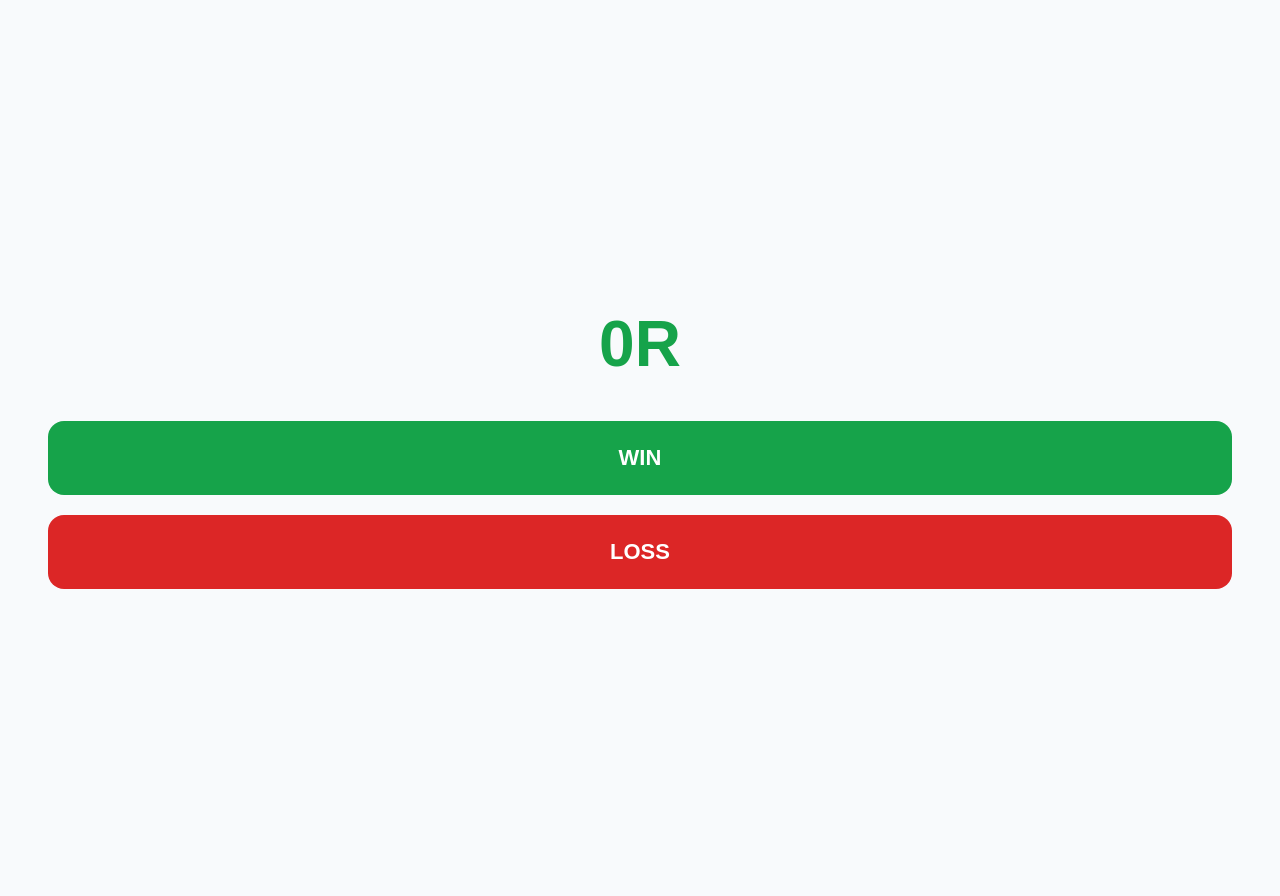
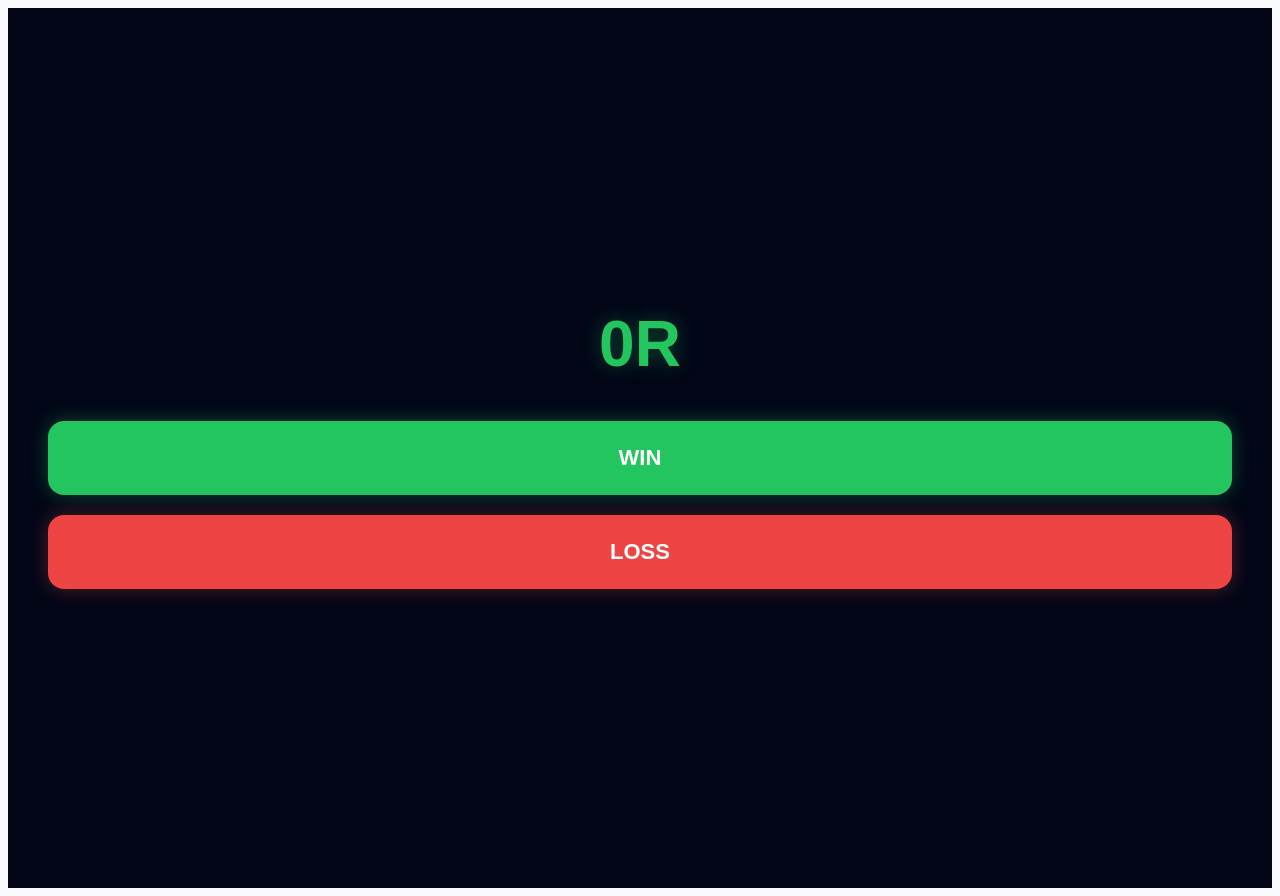
Before and after one commit to cismas300-trader/R-tracker-simple, a Next.js app: page / in a window 1280 px wide. Built offline with nearby package versions, Linux system fonts and the light colour scheme.

Commit message:
Update page.js

```diff
--- a/app/page.js
+++ b/app/page.js
@@ -20,10 +20,11 @@ export default function Page() {
         textAlign: "center",
         padding: 40,
         minHeight: "100vh",
-        background: "#f8fafc",
+        background: "#020617",
         display: "flex",
         flexDirection: "column",
         justifyContent: "center",
+        color: "white",
       }}
     >
       <div
@@ -31,14 +32,17 @@ export default function Page() {
           fontSize: 64,
           fontWeight: 700,
           marginBottom: 40,
-          color: r >= 0 ? "#16a34a" : "#dc2626",
+          color: r >= 0 ? "#22c55e" : "#ef4444",
+          textShadow:
+            r >= 0
+              ? "0 0 20px rgba(34,197,94,0.35)"
+              : "0 0 20px rgba(239,68,68,0.35)",
         }}
       >
         {r}R
       </div>
 
       <div style={{ display: "flex", flexDirection: "column", gap: 20 }}>
-
         <button
           onClick={() => setR(r + 1)}
           style={{
@@ -47,8 +51,11 @@ export default function Page() {
             fontWeight: 700,
             borderRadius: 16,
             border: "none",
-            background: "#16a34a",
+            background: "#22c55e",
             color: "white",
+            boxShadow: "0 0 20px rgba(34,197,94,0.35)",
+            cursor: "pointer",
+            transition: "transform 0.08s ease, box-shadow 0.2s ease",
           }}
         >
           WIN
@@ -62,13 +69,15 @@ export default function Page() {
             fontWeight: 700,
             borderRadius: 16,
             border: "none",
-            background: "#dc2626",
+            background: "#ef4444",
             color: "white",
+            boxShadow: "0 0 20px rgba(239,68,68,0.35)",
+            cursor: "pointer",
+            transition: "transform 0.08s ease, box-shadow 0.2s ease",
           }}
         >
           LOSS
         </button>
-
       </div>
     </div>
   );
```
